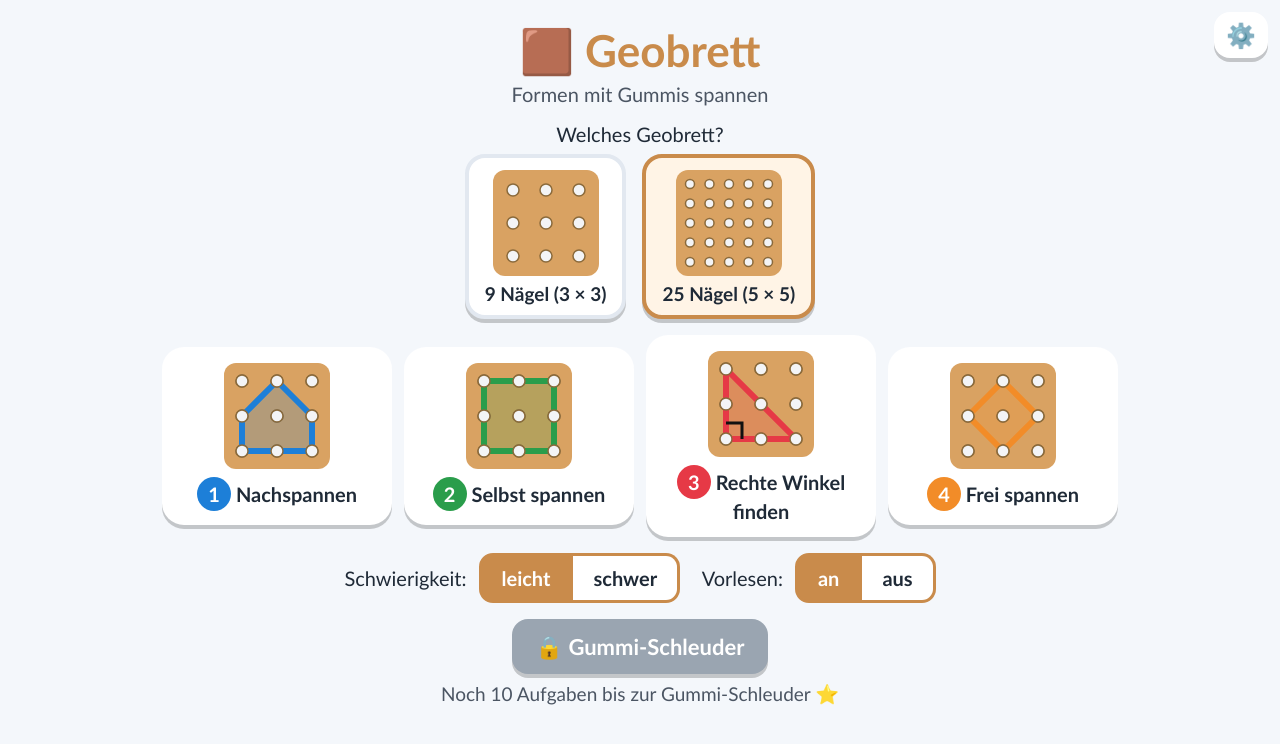
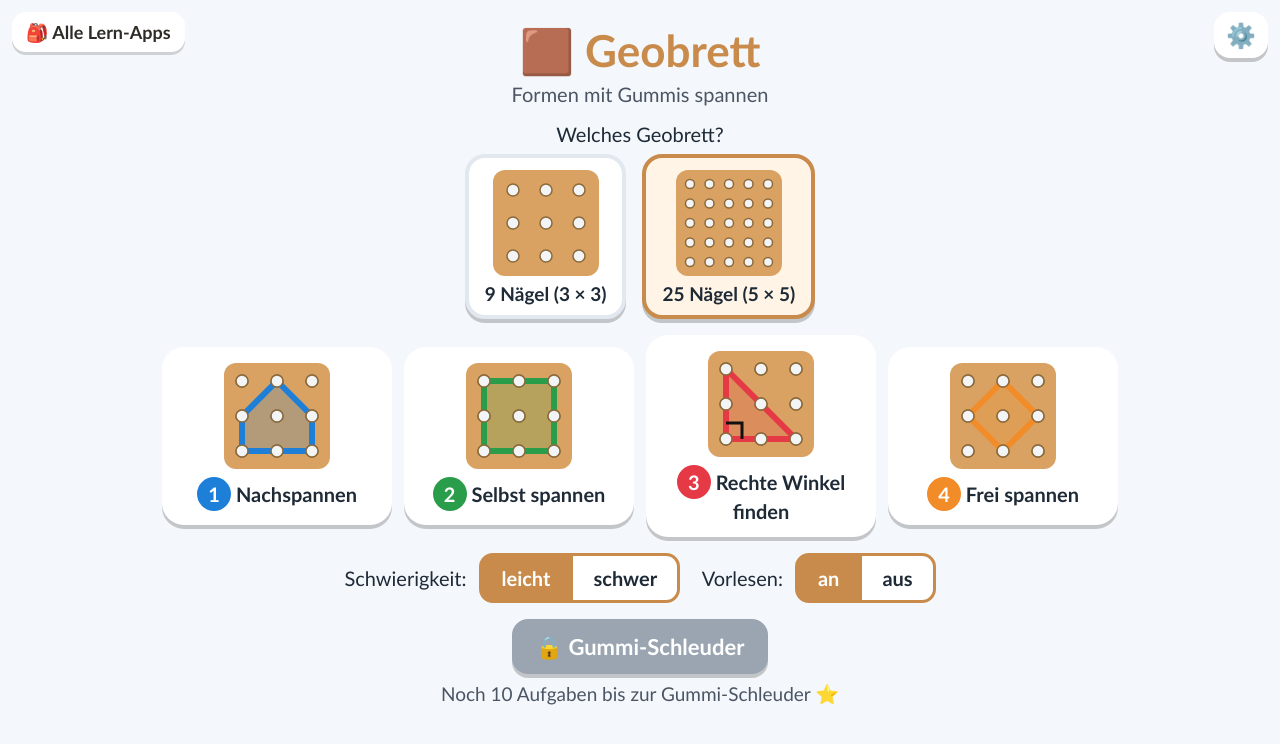
Before and after one commit to bellie161/Leseapp, a plain HTML site: page geobrett.html in a window 1280 px wide. Drawn offline with Linux system fonts and the light colour scheme.

Commit message:
Geometrie-Apps: Link 'Alle Lern-Apps' zur Übersichtsseite
Co-Authored-By: Claude Opus 5.5 <noreply@anthropic.com>
Claude-Session: https://claude.ai/code/session_0122eNWruvk5CQ8ajZYZCtVG

```diff
--- a/geobrett.html
+++ b/geobrett.html
@@ -65,11 +65,13 @@ svg.stage{width:100%;height:100%;display:block;touch-action:none}
 .big{font-size:80px;line-height:1}
 .confetti{position:fixed;top:-20px;width:14px;height:20px;z-index:60;pointer-events:none;animation:fall linear forwards}
 @keyframes fall{to{transform:translateY(110vh) rotate(720deg)}}
+#appsLink{position:fixed;top:12px;left:12px;background:#fff;color:#2e2a24;padding:9px 14px;border-radius:14px;font-weight:700;font-size:18px;text-decoration:none;box-shadow:0 3px 0 rgba(0,0,0,.15);z-index:5}
 </style>
 </head>
 <body>
 
 <section id="start" class="screen on">
+  <a id="appsLink" href="https://bellie161.github.io/Leseapp/" target="_top">🎒 Alle Lern-Apps</a>
   <button id="setBtn" aria-label="Einstellungen">⚙️</button>
   <h1>🟫 Geobrett</h1>
   <div class="sub">Formen mit Gummis spannen</div>
```
Also changed, not shown: winkelprofi.html (+2 -0 lines), winkelzeichner.html (+2 -0 lines).
